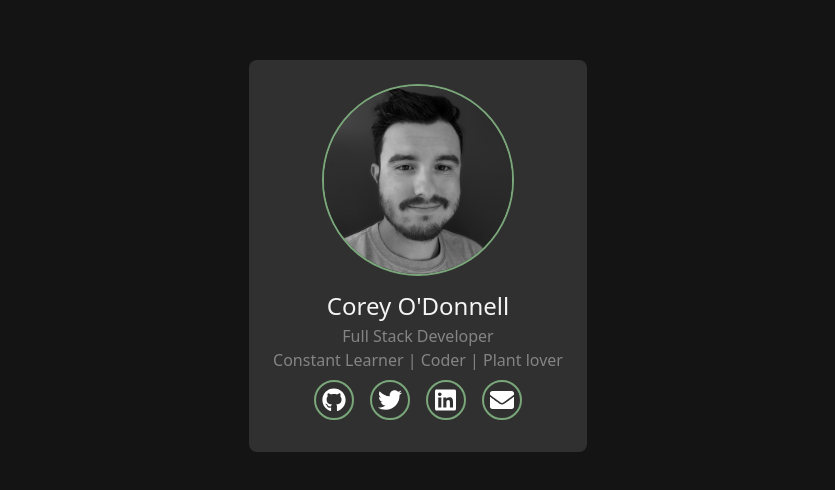
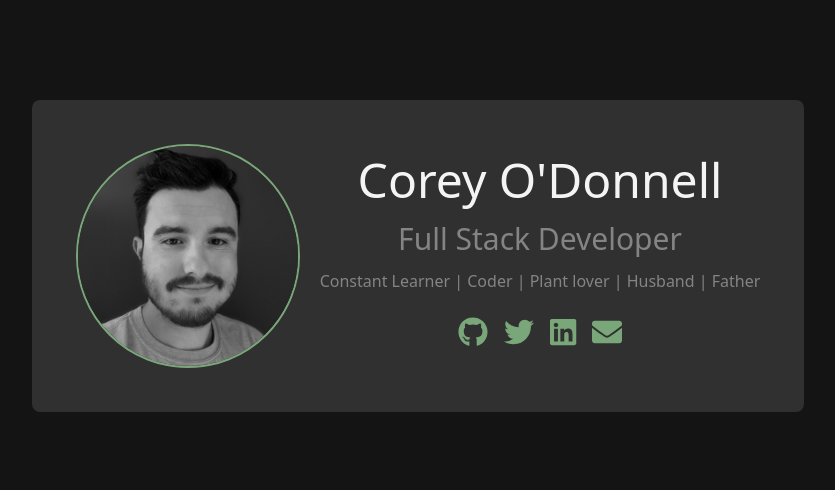
Before and after one commit to codebycorey/codebycorey.com, a Next.js app: page / in a window 1280 px wide. Shown: the part 144-634 px from the top of the page, without its empty margins (222-1057 px from the left). Built offline with nearby package versions, Linux system fonts and the light colour scheme.

Commit message:
Added overide styles to make desktop look better

```diff
--- a/pages/index.tsx
+++ b/pages/index.tsx
@@ -16,32 +16,33 @@ export default function Home({ allPostsData }: any) {
       </Head>
       <header className="flex flex-col justify-center items-center h-full w-full">
         <div className="bg-gray-800 rounded-lg p-6">
-          <div className="">
-            <img className="w-48 h-48 rounded-full border-2 border-green-500 mx-auto" src="/images/profile.png" alt="Corey O'Donnell"/>
-            <div className="text-center mt-3">
-              <h1 className="text-gray-100 text-2xl">Corey O'Donnell</h1>
-              <h2 className="text-gray-500">Full Stack Developer</h2>
-              <h3 className="text-gray-500">Constant Learner | Coder | Plant lover</h3>
+          <div className="md:flex md:p-5">
+            <img className="w-48 h-48 md:w-56 md:h-56 rounded-full border-2 border-green-500 mx-auto" src="/images/profile.png" alt="Corey O'Donnell"/>
+            <div className="text-center mt-3 md:mt-0 md:pl-5">
+              <h1 className="text-gray-100 text-2xl md:text-5xl">Corey O'Donnell</h1>
+              <h2 className="text-gray-500 md:text-3xl">Full Stack Developer</h2>
+              <p className="text-gray-500 py-2">Constant Learner | Coder | Plant lover | Husband | Father</p>
+              <div className="w-100 flex justify-center text-3xl text-center text-white">
+                <a className="m-2" href="https://github.com/CodeByCorey">
+                  <FontAwesomeIcon icon={faGithub} color="#7aa77a"></FontAwesomeIcon>
+                </a>
+                <a className="m-2" href="https://twitter.com/codewithcorey">
+                  <FontAwesomeIcon icon={faTwitter} color="#7aa77a"></FontAwesomeIcon>
+                </a>
+                <a className="m-2" href="https://www.linkedin.com/in/rcodonnell/">
+                  <FontAwesomeIcon icon={faLinkedin} color="#7aa77a"></FontAwesomeIcon>
+                </a>
+                <a className="m-2" href="mailto:me@coreyodonnell.com">
+                  <FontAwesomeIcon icon={faEnvelope} color="#7aa77a"></FontAwesomeIcon>
+                </a>
+              </div>
             </div>
           </div>
           {/* <div className="w-100 flex justify-center text-xl">
             <a className="m-2 border-b-2 border-green-500">Blog</a>
             <a className="m-2 border-b-2 border-green-500">Uses</a>
           </div> */}
-          <div className="w-100 flex justify-center text-2xl text-center text-white">
-            <a className="m-2 w-10 h-10 rounded-full border-2 border-green-500" href="https://github.com/CodeByCorey">
-              <FontAwesomeIcon icon={faGithub} color="white"></FontAwesomeIcon>
-            </a>
-            <a className="m-2 w-10 h-10 rounded-full border-2 border-green-500" href="https://twitter.com/codewithcorey">
-              <FontAwesomeIcon icon={faTwitter} color="white"></FontAwesomeIcon>
-            </a>
-            <a className="m-2 w-10 h-10 rounded-full border-2 border-green-500" href="https://www.linkedin.com/in/rcodonnell/">
-              <FontAwesomeIcon icon={faLinkedin} color="white"></FontAwesomeIcon>
-            </a>
-            <a className="m-2 w-10 h-10 rounded-full border-2 border-green-500" href="mailto:me@coreyodonnell.com">
-              <FontAwesomeIcon icon={faEnvelope} color="white"></FontAwesomeIcon>
-            </a>
-          </div>
+
         </div>
       </header>
     </div>
```
